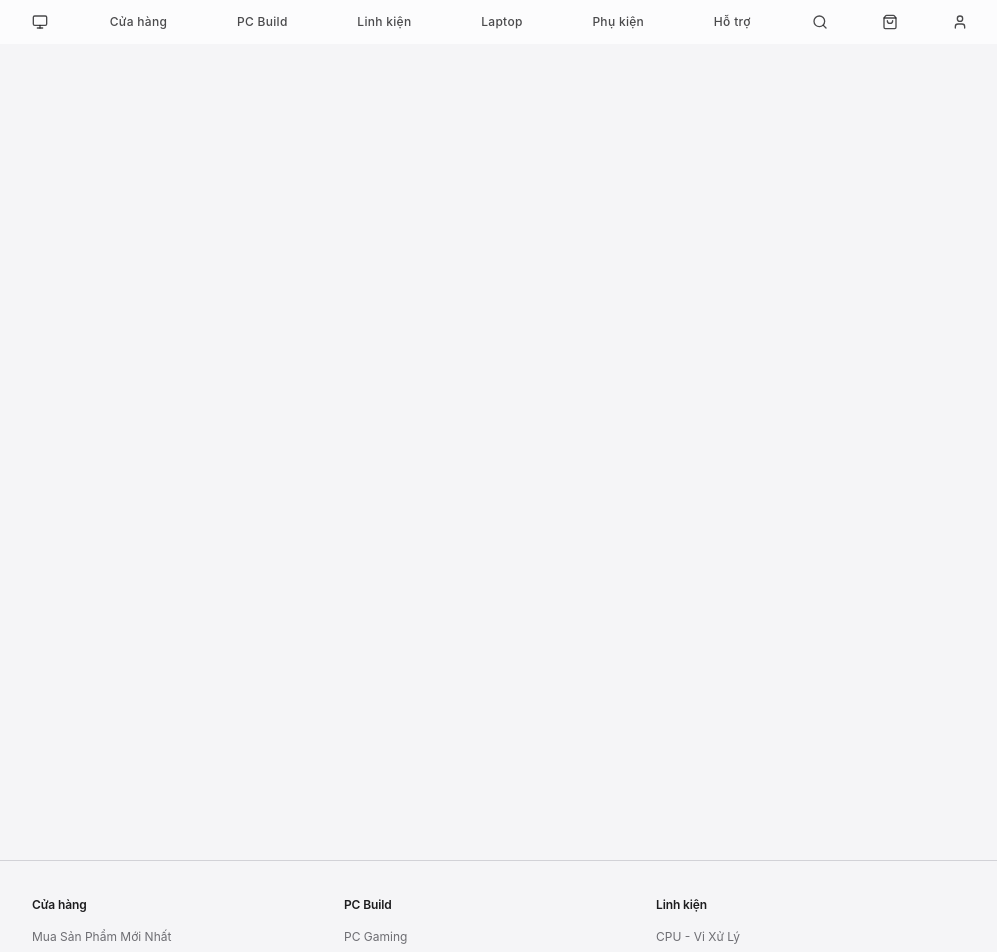
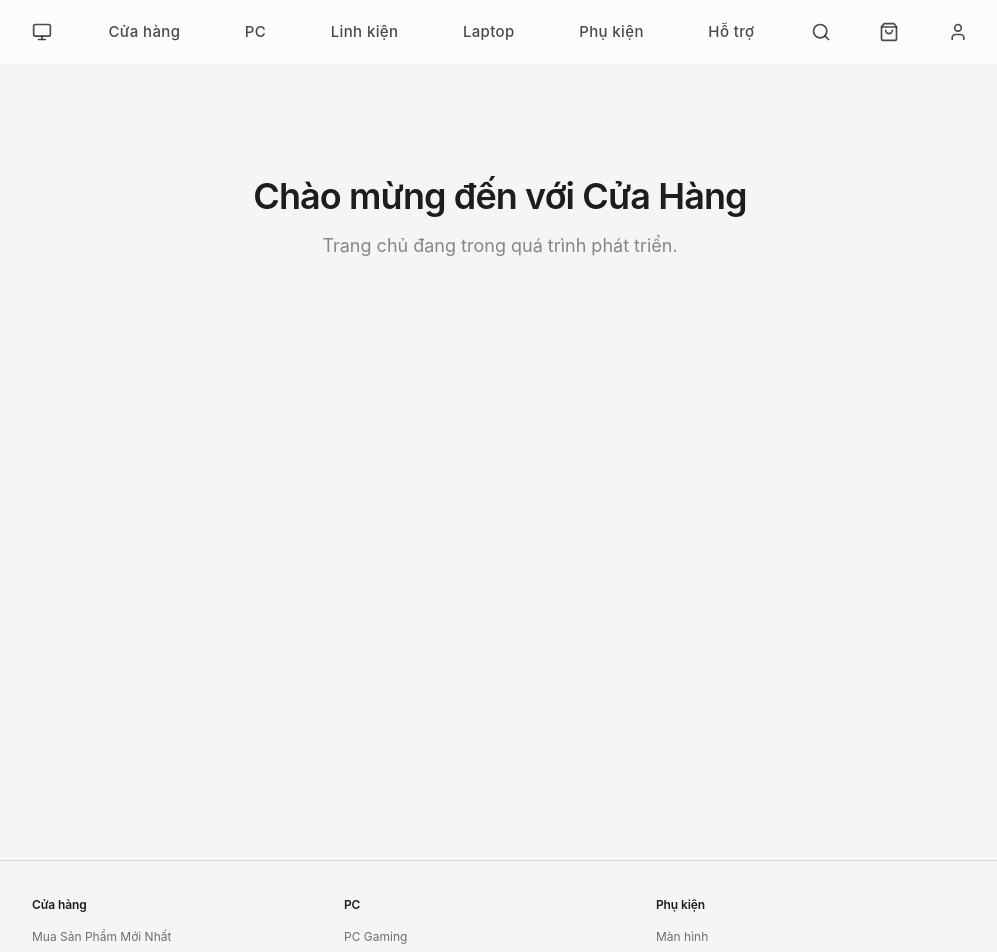
Before and after one commit to qtungnui07/pcshop-website, a React (Vite) app: page / in a window 1280 px wide. Shown: the top 952 px of the page, without its empty margins (140-1137 px from the left). Built offline with nearby package versions, Linux system fonts and the light colour scheme.

Commit message:
add react-dom-router

```diff
--- a/package.json
+++ b/package.json
@@ -13,7 +13,8 @@
     "framer-motion": "^12.40.0",
     "lucide-react": "^1.17.0",
     "react": "^19.2.6",
-    "react-dom": "^19.2.6"
+    "react-dom": "^19.2.6",
+    "react-router-dom": "^7.17.0"
   },
   "devDependencies": {
     "@eslint/js": "^10.0.1",
--- a/src/App.tsx
+++ b/src/App.tsx
@@ -1,45 +1,45 @@
-import { useState, useEffect } from 'react';
-import Navbar from './components/Navbar';
-import StoreHeader from './components/StoreHeader';
-import CategoryList from './components/CategoryList';
-import ProductCarousel from './components/ProductCarousel';
-import Footer from './components/Footer';
+import { BrowserRouter, Routes, Route } from 'react-router-dom';
+import MainLayout from './layouts/MainLayout';
+import type { ComponentType } from 'react';
+
+// Automatically import all .tsx files inside the pages directory
+const modules = import.meta.glob('./pages/**/*.tsx', { eager: true });
+
+const routes = Object.keys(modules).map((path) => {
+  const match = path.match(/\.\/pages\/(.*)\.tsx$/);
+  if (!match) return null;
+
+  let routePath = match[1].toLowerCase();
+
+  // Transform 'index' or 'folder/index' to correct URLs
+  routePath = routePath.replace(/\/index$/, '').replace(/^index$/, '/');
+  if (routePath !== '/') {
+    routePath = `/${routePath}`;
+  }
+
+  // @ts-ignore
+  const Component = modules[path].default as ComponentType;
+
+  return {
+    path: routePath,
+    Component
+  };
+}).filter(Boolean) as { path: string, Component: ComponentType }[];
 
 function App() {
-  const [currentPage, setCurrentPage] = useState<'home' | 'store'>(() => {
-    return window.location.hash === '#store' ? 'store' : 'home';
-  });
-
-  useEffect(() => {
-    const handleHashChange = () => {
-      setCurrentPage(window.location.hash === '#store' ? 'store' : 'home');
-    };
-    window.addEventListener('hashchange', handleHashChange);
-    return () => window.removeEventListener('hashchange', handleHashChange);
-  }, []);
-
   return (
-    <div className="min-h-screen bg-[#f5f5f7] text-[#1d1d1f] font-sans selection:bg-blue-200">
-      <Navbar />
-
-      {currentPage === 'store' && (
-        <main className="pt-24 pb-12 relative z-10">
-          <div className="max-w-[1700px] mx-auto px-4 md:px-8 lg:px-10 xl:px-12 2xl:px-16">
-            <StoreHeader />
-            <CategoryList />
-          </div>
-          <ProductCarousel />
-        </main>
-      )}
-
-      {currentPage === 'home' && (
-        <main className="pt-24 pb-12 relative z-10 min-h-screen">
-          {/* Blank page */}
-        </main>
-      )}
-
-      <Footer />
-    </div>
+    <BrowserRouter>
+      <Routes>
+        <Route element={<MainLayout />}>
+          {routes.map((route) => {
+            if (route.path === '/') {
+              return <Route key={route.path} index element={<route.Component />} />;
+            }
+            return <Route key={route.path} path={route.path} element={<route.Component />} />;
+          })}
+        </Route>
+      </Routes>
+    </BrowserRouter>
   );
 }
 
--- a/src/components/Navbar.tsx
+++ b/src/components/Navbar.tsx
@@ -1,10 +1,46 @@
-import { useState } from 'react';
+import { useState, useEffect, useRef } from 'react';
+import { Link } from 'react-router-dom';
 import { motion, AnimatePresence } from 'framer-motion';
 import { Search, ShoppingBag, Monitor, User } from 'lucide-react';
 import { navItems, containerVariants, itemVariants } from '../constants/data';
 
 export default function Navbar() {
   const [activeMenu, setActiveMenu] = useState<string | null>(null);
+  const [activeSplitCategory, setActiveSplitCategory] = useState<string | null>(null);
+  const hoverTimeoutRef = useRef<ReturnType<typeof setTimeout> | null>(null);
+
+  const handleMouseEnter = (menuName: string) => {
+    if (hoverTimeoutRef.current) clearTimeout(hoverTimeoutRef.current);
+    if (activeMenu) {
+      setActiveMenu(menuName);
+    } else {
+      hoverTimeoutRef.current = setTimeout(() => {
+        setActiveMenu(menuName);
+      }, 500);
+    }
+  };
+
+  const handleMouseLeaveItem = () => {
+    if (!activeMenu && hoverTimeoutRef.current) {
+      clearTimeout(hoverTimeoutRef.current);
+    }
+  };
+
+  const handleNavMouseLeave = () => {
+    if (hoverTimeoutRef.current) clearTimeout(hoverTimeoutRef.current);
+    setActiveMenu(null);
+  };
+
+  useEffect(() => {
+    if (activeMenu) {
+      const menu = navItems.find(i => i.name === activeMenu);
+      // @ts-ignore - dynamic property
+      if (menu?.isSplit && menu.splitData) {
+        // @ts-ignore
+        setActiveSplitCategory(menu.splitData[0].name);
+      }
+    }
+  }, [activeMenu]);
 
   return (
     <>
@@ -22,37 +58,42 @@ export default function Navbar() {
 
       <nav
         className={`fixed top-0 left-0 w-full z-50 transition-colors duration-300 ${activeMenu ? 'bg-white' : 'bg-white/70 backdrop-blur-md'}`}
-        onMouseLeave={() => setActiveMenu(null)}
+        onMouseLeave={handleNavMouseLeave}
       >
         <div className="max-w-[1000px] mx-auto px-4 md:px-8">
-          <ul className="flex items-center justify-between h-11 text-[12px] text-[#1d1d1f]/80 font-medium tracking-wide">
-            <li><a href="#home" className="hover:text-black transition-colors"><Monitor className="w-4 h-4" /></a></li>
+          <ul className="flex items-center justify-between h-16 text-[15px] text-[#1d1d1f]/80 font-medium tracking-wide">
+            <li><Link to="/" className="hover:text-black transition-colors"><Monitor className="w-5 h-5" /></Link></li>
 
             {navItems.map((item) => (
               <li
                 key={item.name}
-                className="hidden md:block h-11"
-                onMouseEnter={() => setActiveMenu(item.name)}
+                className="hidden md:block h-13"
+                onMouseEnter={() => handleMouseEnter(item.name)}
+                onMouseLeave={handleMouseLeaveItem}
               >
-                <a href={item.name === 'Cửa hàng' ? '#store' : '#'} className="h-full flex items-center px-2 hover:text-black transition-colors">
+                <Link to={item.name === 'Cửa hàng' ? '/store' : '/'} className="h-full flex items-center px-2 hover:text-black transition-colors">
                   {item.name}
-                </a>
+                </Link>
               </li>
             ))}
 
-            <li><a href="#" className="hover:text-black transition-colors"><Search className="w-4 h-4" /></a></li>
-            <li><a href="#" className="hover:text-black transition-colors"><ShoppingBag className="w-4 h-4" /></a></li>
-            <li><a href="#" className="hover:text-black transition-colors"><User className="w-4 h-4" /></a></li>
+            <li><a href="#" className="hover:text-black transition-colors"><Search className="w-5 h-5" /></a></li>
+            <li><a href="#" className="hover:text-black transition-colors"><ShoppingBag className="w-5 h-5" /></a></li>
+            <li><a href="#" className="hover:text-black transition-colors"><User className="w-5 h-5" /></a></li>
           </ul>
         </div>
         <AnimatePresence>
-          {activeMenu && navItems.find(i => i.name === activeMenu)?.dropdown && (
+          {activeMenu && (() => {
+            const currentMenu = navItems.find(i => i.name === activeMenu);
+            // @ts-ignore
+            if (!currentMenu?.dropdown && !currentMenu?.isSplit) return null;
+            return (
               <motion.div
                 initial={{ height: 0 }}
                 animate={{ height: 'auto' }}
                 exit={{ height: 0 }}
                 transition={{ duration: 0.35, ease: [0.25, 1, 0.5, 1] }}
-              className="absolute top-11 left-0 w-full bg-white overflow-hidden"
+                className="absolute top-[52px] left-0 w-full bg-white overflow-hidden"
               >
                 <div className="grid w-full">
                   <AnimatePresence>
@@ -63,9 +104,60 @@ export default function Navbar() {
                       animate="show"
                       exit={{ opacity: 0, transition: { duration: 0.15 } }}
                       style={{ gridArea: '1 / 1' }}
-                    className="max-w-[1000px] w-full mx-auto px-4 md:px-8 py-12 flex gap-16"
+                      className="max-w-[1000px] w-full mx-auto px-4 md:px-8 py-12"
                     >
-                    {navItems.find(i => i.name === activeMenu)?.dropdown?.map((col, idx) => (
+                      {/* @ts-ignore */}
+                      {currentMenu?.isSplit ? (
+                        <div className="flex gap-16">
+                          {/* Left side */}
+                          <div className="flex flex-col w-1/3 border-r border-gray-100 pr-8">
+                            <motion.h3 variants={itemVariants} className="text-[12px] text-[#86868b] mb-4 tracking-wider uppercase font-semibold">
+                              Danh mục linh kiện
+                            </motion.h3>
+                            <ul className="space-y-3">
+                              {/* @ts-ignore */}
+                              {currentMenu.splitData?.map((cat, idx) => (
+                                <motion.li variants={itemVariants} key={idx}>
+                                  <a
+                                    href="#"
+                                    onMouseEnter={() => setActiveSplitCategory(cat.name)}
+                                    className={`text-xl font-medium transition-colors block ${activeSplitCategory === cat.name ? 'text-blue-600' : 'text-[#1d1d1f] hover:text-blue-600'}`}
+                                  >
+                                    {cat.name}
+                                  </a>
+                                </motion.li>
+                              ))}
+                            </ul>
+                          </div>
+                          {/* Right side */}
+                          <div className="flex-1 pl-8">
+                            {/* @ts-ignore */}
+                            {currentMenu.splitData?.filter(cat => cat.name === activeSplitCategory).map((cat, idx) => (
+                              <motion.div
+                                key={cat.name}
+                                initial={{ opacity: 0, x: -10 }}
+                                animate={{ opacity: 1, x: 0 }}
+                                transition={{ duration: 0.3 }}
+                                className="flex flex-col"
+                              >
+                                <h3 className="text-[12px] text-[#86868b] mb-4 tracking-wider uppercase font-semibold">
+                                  {cat.title}
+                                </h3>
+                                <div className="grid grid-cols-2 md:grid-cols-3 gap-y-4 gap-x-8">
+                                  {/* @ts-ignore */}
+                                  {cat.links.map((link, lIdx) => (
+                                    <a href="#" key={lIdx} className="text-xl font-medium text-[#1d1d1f] hover:text-blue-600 transition-colors block">
+                                      {link}
+                                    </a>
+                                  ))}
+                                </div>
+                              </motion.div>
+                            ))}
+                          </div>
+                        </div>
+                      ) : (
+                        <div className="flex gap-16">
+                          {currentMenu?.dropdown?.map((col, idx) => (
                             <div key={idx} className="flex flex-col">
                               <motion.h3 variants={itemVariants} className="text-[12px] text-[#86868b] mb-4 tracking-wider uppercase font-semibold">
                                 {col.title}
@@ -81,11 +173,14 @@ export default function Navbar() {
                               </ul>
                             </div>
                           ))}
+                        </div>
+                      )}
                     </motion.div>
                   </AnimatePresence>
                 </div>
               </motion.div>
-          )}
+            );
+          })()}
         </AnimatePresence>
       </nav>
     </>
--- a/src/constants/data.tsx
+++ b/src/constants/data.tsx
@@ -1,5 +1,6 @@
 import { type Variants } from 'framer-motion';
-import { Box, Monitor, Cpu, HardDrive, Mouse, Keyboard, Headphones, Laptop } from 'lucide-react';
+
+import { Box, Monitor, Cpu, HardDrive, Mouse, Keyboard, Headphones, Laptop, MemoryStick, Gpu } from 'lucide-react';
 
 export const navItems = [
   {
@@ -10,7 +11,7 @@ export const navItems = [
     ]
   },
   {
-    name: 'PC Build',
+    name: 'PC',
     dropdown: [
       { title: 'Theo Nhu Cầu', links: ['PC Gaming', 'PC Đồ Họa 3D', 'PC Sinh Viên - Văn Phòng', 'Mini PC'] },
       { title: 'Theo Mức Giá', links: ['Phổ thông (Dưới 15Tr)', 'Tầm trung (15 - 30Tr)', 'Cao cấp (Trên 30Tr)', 'Hi-End Custom'] },
@@ -18,14 +19,27 @@ export const navItems = [
   },
   {
     name: 'Linh kiện',
-    dropdown: [
-      { title: 'Xử Lý & Đồ Họa', links: ['CPU - Vi Xử Lý', 'VGA - Card Màn Hình', 'Mainboard - Bo Mạch Chủ'] },
-      { title: 'Lưu Trữ & Bộ Nhớ', links: ['RAM', 'Ổ Cứng SSD', 'Ổ Cứng HDD'] },
-      { title: 'Năng Lượng & Tản Nhiệt', links: ['Nguồn (PSU)', 'Tản Nhiệt Khí', 'Tản Nhiệt Nước (AIO/Custom)', 'Case - Vỏ Máy Tính'] },
+    isSplit: true,
+    splitData: [
+      { name: 'RAM', title: 'Dung Lượng & Loại', links: ['4GB', '8GB', '16GB', '32GB', '64GB', 'DDR4', 'DDR5'] },
+      { name: 'CPU - Vi Xử Lý', title: 'Dòng CPU', links: ['Intel Core i3', 'Intel Core i5', 'Intel Core i7', 'Intel Core i9', 'AMD Ryzen 5', 'AMD Ryzen 7', 'AMD Ryzen 9'] },
+      { name: 'VGA - Card Màn Hình', title: 'Dòng Card', links: ['NVIDIA RTX 40 Series', 'NVIDIA RTX 30 Series', 'AMD Radeon RX 7000', 'AMD Radeon RX 6000'] },
+      { name: 'Mainboard - Bo Mạch Chủ', title: 'Chipset', links: ['Intel Z790', 'Intel B760', 'AMD X670', 'AMD B650', 'Mainboard ITX'] },
+      { name: 'Ổ Cứng SSD', title: 'Dung Lượng & Chuẩn Giao Tiếp', links: ['256GB', '512GB', '1TB', '2TB', 'SSD NVMe PCIe', 'SSD SATA III'] },
+      { name: 'Ổ Cứng HDD', title: 'Dung Lượng', links: ['1TB', '2TB', '4TB', '8TB+'] },
+      { name: 'Nguồn (PSU)', title: 'Công Suất', links: ['Dưới 500W', '500W - 650W', '700W - 850W', 'Trên 1000W', 'Chứng Nhận 80 Plus'] },
+      { name: 'Tản Nhiệt', title: 'Loại Tản Nhiệt', links: ['Tản Nhiệt Khí', 'Tản Nhiệt Nước AIO', 'Tản Nhiệt Nước Custom', 'Quạt Tản Nhiệt'] },
+      { name: 'Case - Vỏ Máy Tính', title: 'Kích Thước', links: ['Mini ITX', 'Micro ATX', 'Mid Tower', 'Full Tower'] },
     ]
   },
   { name: 'Laptop', dropdown: null },
-  { name: 'Phụ kiện', dropdown: null },
+  { name: 'Phụ kiện', dropdown: [
+    {
+      title: 'Danh mục phụ kiện',
+      links: ['Màn hình', 'Bàn Phím', 'Chuột', 'Tai nghe', 'Webcam', 'Mic', 'Loa']
+    }
+  ]
+  },
   { name: 'Hỗ trợ', dropdown: null },
 ];
 
@@ -65,11 +79,13 @@ export const latestProducts = [
 ];
 
 export const categories = [
-  { name: 'PC Build', icon: <Box className="w-10 h-10 mb-3 text-[#1d1d1f]" strokeWidth={1} /> },
+  { name: 'PC', icon: <Box className="w-10 h-10 mb-3 text-[#1d1d1f]" strokeWidth={1} /> },
+  { name: 'Laptop', icon: <Laptop className="w-10 h-10 mb-3 text-[#1d1d1f]" strokeWidth={1} /> },
   { name: 'Màn Hình', icon: <Monitor className="w-10 h-10 mb-3 text-[#1d1d1f]" strokeWidth={1} /> },
-  { name: 'Laptop', icon: <Laptop className="w-10 h-10 mb-3 text-[#1d1d1f]" strokeWidth={1} /> },
-  { name: 'Linh Kiện', icon: <Cpu className="w-10 h-10 mb-3 text-[#1d1d1f]" strokeWidth={1} /> },
-  { name: 'Lưu Trữ', icon: <HardDrive className="w-10 h-10 mb-3 text-[#1d1d1f]" strokeWidth={1} /> },
+  { name: 'CPU', icon: <Cpu className="w-10 h-10 mb-3 text-[#1d1d1f]" strokeWidth={1} /> },
+  { name: 'GPU', icon: <Gpu className="w-10 h-10 mb-3 text-[#1d1d1f]" strokeWidth={1} /> },
+  { name: 'RAM', icon: <MemoryStick className="w-10 h-10 mb-3 text-[#1d1d1f]" strokeWidth={1} /> },
+  { name: 'HDD/SSD', icon: <HardDrive className="w-10 h-10 mb-3 text-[#1d1d1f]" strokeWidth={1} /> },
   { name: 'Chuột', icon: <Mouse className="w-10 h-10 mb-3 text-[#1d1d1f]" strokeWidth={1} /> },
   { name: 'Bàn Phím', icon: <Keyboard className="w-10 h-10 mb-3 text-[#1d1d1f]" strokeWidth={1} /> },
   { name: 'Âm Thanh', icon: <Headphones className="w-10 h-10 mb-3 text-[#1d1d1f]" strokeWidth={1} /> },
--- /dev/null
+++ b/src/layouts/MainLayout.tsx
@@ -0,0 +1,15 @@
+import { Outlet } from 'react-router-dom';
+import Navbar from '../components/Navbar';
+import Footer from '../components/Footer';
+
+export default function MainLayout() {
+  return (
+    <div className="min-h-screen bg-[#f5f5f7] text-[#1d1d1f] font-sans selection:bg-blue-200">
+      <Navbar />
+      <main className="pt-24 pb-12 relative z-10 min-h-screen">
+        <Outlet />
+      </main>
+      <Footer />
+    </div>
+  );
+}
--- /dev/null
+++ b/src/pages/index.tsx
@@ -0,0 +1,8 @@
+export default function Home() {
+  return (
+    <div className="max-w-[1700px] mx-auto px-4 md:px-8 lg:px-10 xl:px-12 2xl:px-16 text-center pt-20">
+      <h1 className="text-4xl font-semibold mb-4 tracking-tight">Chào mừng đến với Cửa Hàng</h1>
+      <p className="text-[#86868b] text-lg">Trang chủ đang trong quá trình phát triển.</p>
+    </div>
+  );
+}
```
Also changed, not shown: src/pages/store/index.tsx (added, +15 -0 lines), 1 other file (tests, documents, lock files or other folders). Lines whose indentation alone changed are shown as unchanged.
